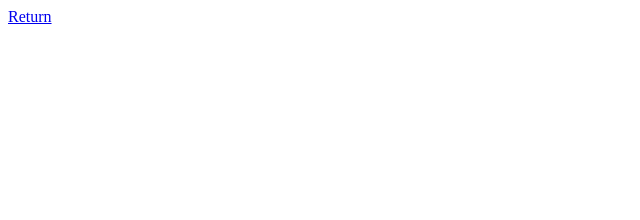
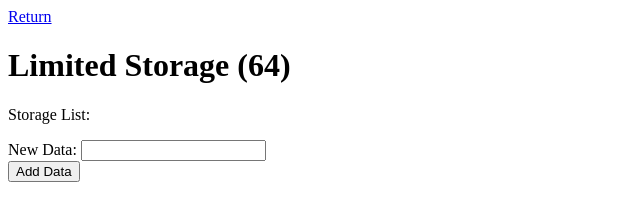
Before and after one commit to IdealistCat/Experiments, a plain HTML site: page experiments/storage/limitedStorage.html in a window 1280 px wide. Shown: the whole page, without its empty margins (0-640 px from the left). Drawn offline with Linux system fonts and the light colour scheme.

Commit message:
first run

```diff
--- a/experiments/storage/limitedStorage.html
+++ b/experiments/storage/limitedStorage.html
@@ -7,5 +7,39 @@
 </head>
 <body>
     <a href="Experiments/index.html">Return</a>
+    <h1>Limited Storage (64)</h1>
+
+    <section>
+        <p>Storage List:</p>
+        <p id="storagelist"></p>
+    </section>
+
+    <section>
+        <label for="nd">New Data:</label>
+        <input type="text" id="nd" name="nd"><br>
+        <button onclick="newItem(parseFloat(document.getElementById('nd').innerHTML))">Add Data</button>
+    </section>
+
+    <script>
+        var MAX_LENGTH = 64;
+        var STORAGE_LIST = [];
+        var STORAGE_ELEMENT = document.getElementById('storageList');
+
+        function newItem(item = 0) {
+            if (STORAGE_LIST.length++ > 64) STORAGE_LIST.shift();
+
+            STORAGE_LIST.push(item);
+
+            STORAGE_ELEMENT.innerHTML = '';
+
+            for (let index = 0; index < STORAGE_LIST.length; index++) {
+                const element = STORAGE_LIST[index];
+
+                STORAGE_ELEMENT.innerHTML += element+'<br>';
+            }
+        }
+
+        newItem(0);
+    </script>
 </body>
 </html>
```
